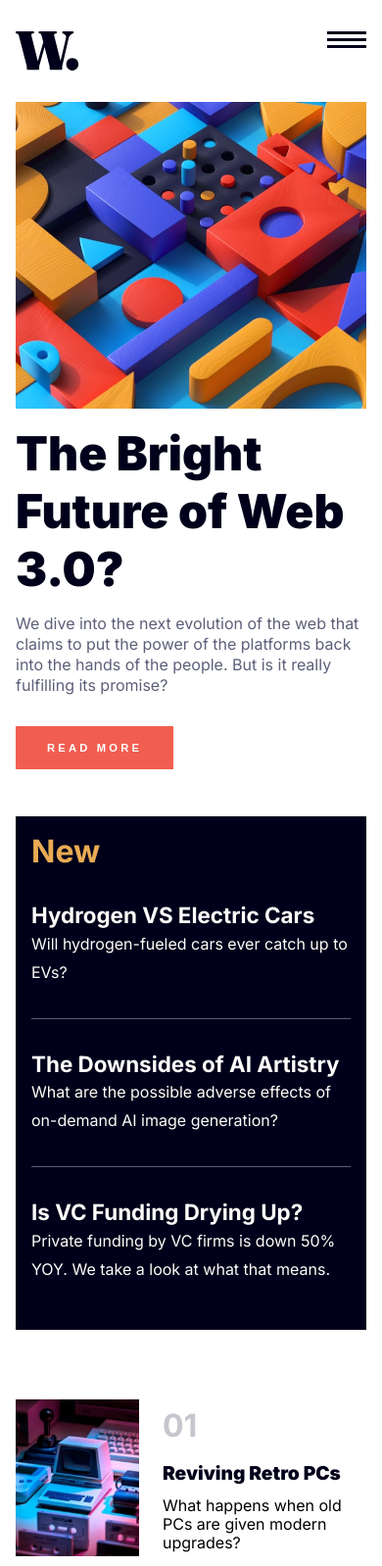
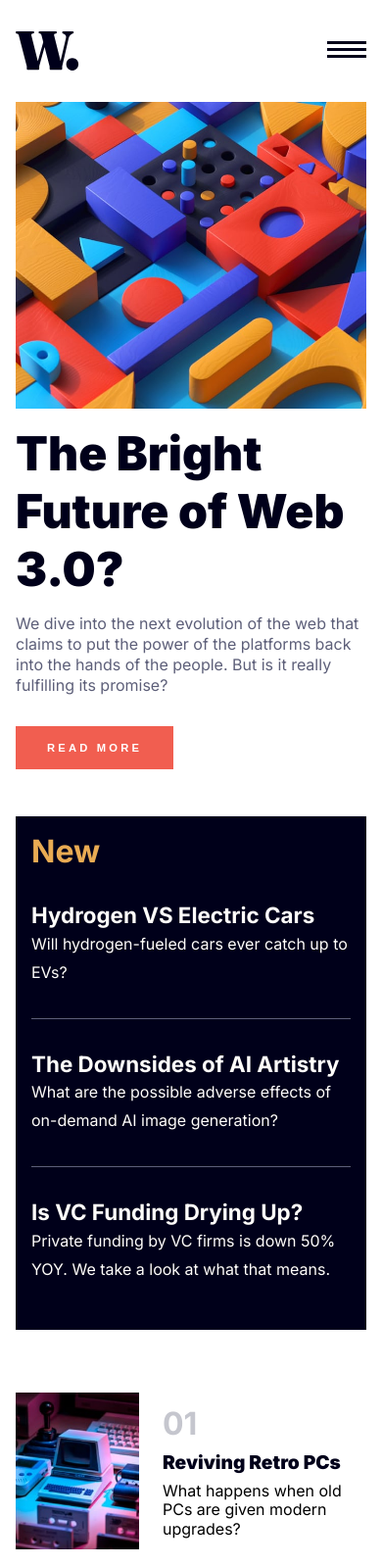
Before and after one commit to alli-Codes/news-homepage, a website: page index.html in a window 390 px wide. Shown: the top 1598 px of the page at 98% size. Drawn offline with Linux system fonts and the light colour scheme.

Commit message:
Making it responsive

```diff
--- a/css/style.scss
+++ b/css/style.scss
@@ -57,9 +57,13 @@ body{
     }
 
     header{
+        background-color: white;
         padding: 2rem 0 ;
         display: flex;
         justify-content: space-between;
+        position: sticky;
+        top: 0;
+        z-index: 5;
 
     nav{
         display: flex;
@@ -87,9 +91,6 @@ body{
         grid-column: 1/3;
 
         .image__section{
-            // width: 10rem;
-            // flex: 1;
-            // background-color: red;
             position: relative;
             img{
                 width: 100%;
@@ -111,7 +112,7 @@ body{
             justify-content: space-between;
             h1{
                 color: $sc-very__dark__blue;
-                width: 50rem;
+                width: 55rem;
                 font-weight: 900;
                 font-size: 3rem;
             }
@@ -191,7 +192,7 @@ body{
             }
         }
         .text__section{
-            padding: .6rem 0;
+            // padding: .6rem 0;
             display: flex;
             flex-direction: column;
             justify-content: space-between;
@@ -226,6 +227,7 @@ body{
         padding: 0 1rem;
         // max-width: 0;
         header{
+            align-items: center;
             nav{
                     display: none;
                 }
@@ -278,7 +280,7 @@ body{
         .cards{
             flex-direction: column;
             .card{
-                line-height: 3rem;
+                // line-height: 3rem;
                 align-items: center;
                 .image__section{
                     background-color: green;
@@ -286,12 +288,16 @@ body{
                     height: 10rem;
                 }
                 .text__section{
+                    display: flex;
+                    flex-direction: column;
+                    gap: .5rem,;
                     h2{
                         font-size: 2rem;
                     }
                     h4 {
                         font-size: 1.2rem;
                         font-weight: 900;
+                        // line-height: 1.5rem;
                     }
 
                     p {
```
Also changed, not shown: css/main.css, 1 other file.
